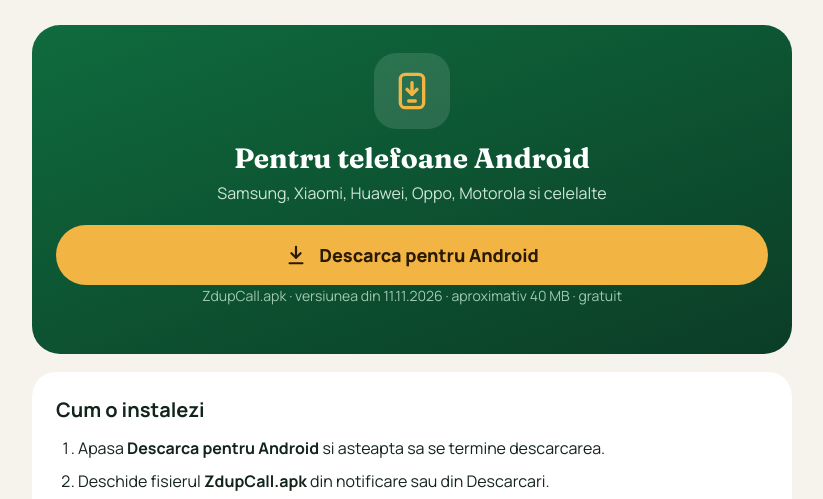
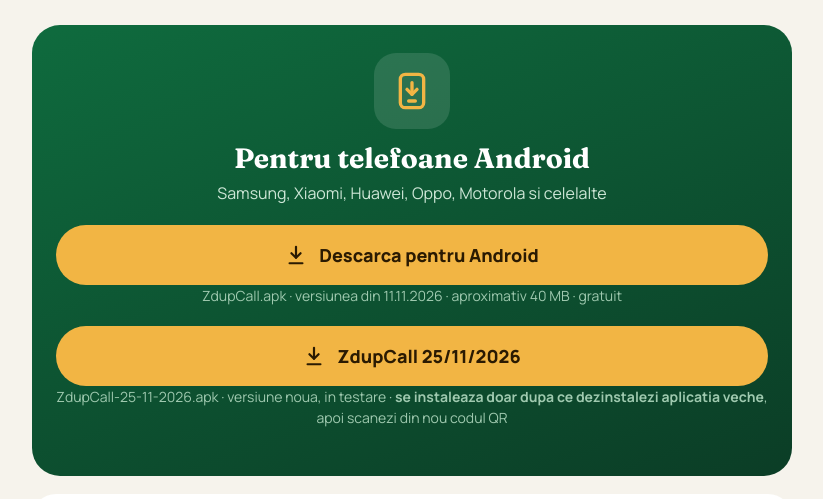
Before and after one commit to stoenciu90-jpg/zdupcall-site, a plain HTML site: page descarca/index.html in a window 1280 px wide. Shown: the part 235-734 px from the top of the page, without its empty margins (228-1051 px from the left). Drawn offline with Linux system fonts and the light colour scheme.

Commit message:
Descarca: varianta 25/11/2026 sub cea din 11.11 (semnata cu cheia fixa ZdupCall; prima instalare cere dezinstalarea versiunii vechi)
Co-Authored-By: Claude Opus 5.5 <noreply@anthropic.com>
Claude-Session: https://claude.ai/code/session_01QNbFvj3FSop2z5ZLGGjTRC

```diff
--- a/descarca/index.html
+++ b/descarca/index.html
@@ -82,6 +82,11 @@ header{max-width:760px;margin:0 auto;padding:20px}
       Descarca pentru Android
     </a>
     <p class="meta">ZdupCall.apk · versiunea din 11.11.2026 · aproximativ 40 MB · gratuit</p>
+    <a class="dl" href="/descarca/ZdupCall-25-11-2026.apk" download style="margin-top:14px">
+      <svg width="22" height="22" viewBox="0 0 24 24" fill="none" stroke="currentColor" stroke-width="2.4" stroke-linecap="round" stroke-linejoin="round" aria-hidden="true"><path d="M12 3v12"/><path d="M7 10l5 5 5-5"/><path d="M5 21h14"/></svg>
+      ZdupCall 25/11/2026
+    </a>
+    <p class="meta">ZdupCall-25-11-2026.apk · versiune noua, in testare · <b>se instaleaza doar dupa ce dezinstalezi aplicatia veche</b>, apoi scanezi din nou codul QR</p>
   </div>
 
   <div class="card">
```
Also changed, not shown: 1 other file.
